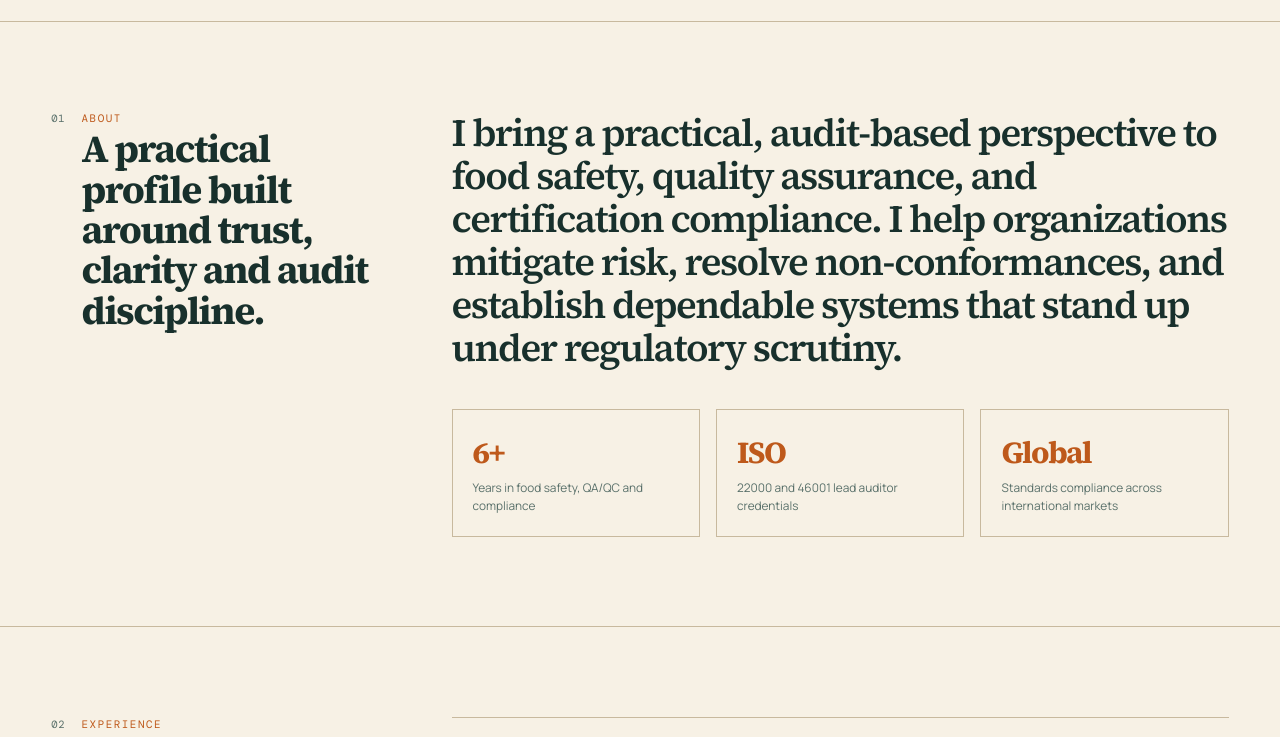
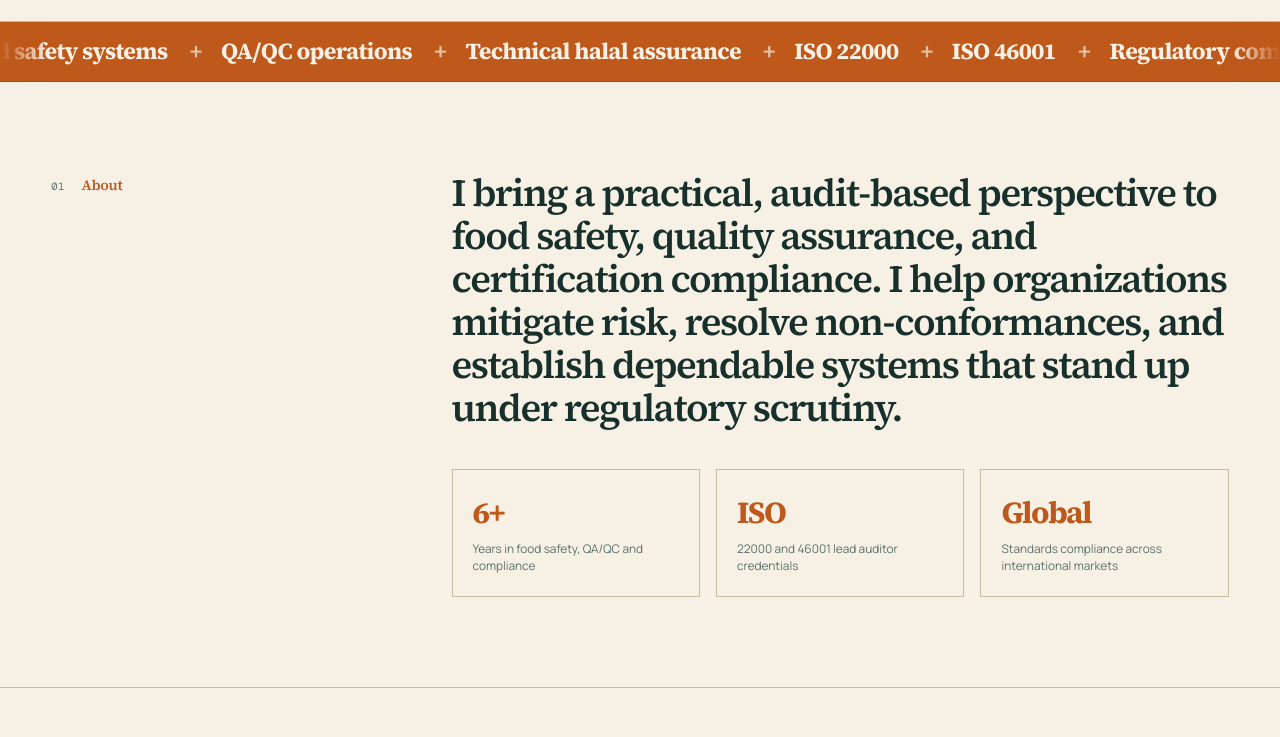
Before and after one commit to kamranraza001/kamran-portfolio, a React (Vite) app: page / in a window 1280 px wide. Shown: the part 900-1637 px from the top of the page. Built offline with nearby package versions, Linux system fonts and the light colour scheme.

Commit message:
Refine portfolio layout

```diff
--- a/src/App.tsx
+++ b/src/App.tsx
@@ -3,14 +3,11 @@ import { portfolio } from './data/portfolio'
 
 type Theme = 'light' | 'dark'
 
-function SectionTitle({ index, title, label }: { index: string; title: string; label: string }) {
+function SectionTitle({ index, label }: { index: string; label: string }) {
   return (
     <div className="section-title">
       <span>{index}</span>
-      <div>
-        <p>{label}</p>
-        <h2>{title}</h2>
-      </div>
+      <p>{label}</p>
     </div>
   )
 }
@@ -100,8 +97,14 @@ function App() {
           </div>
         </section>
 
+        <section className="marquee" aria-label="Areas of expertise">
+          <div>
+            {portfolio.marquee.map((item) => <span key={item}>{item} <b aria-hidden="true">+</b></span>)}
+          </div>
+        </section>
+
         <section className="section-grid section-stack about-section" id="about">
-          <SectionTitle index="01" label="About" title="A practical profile built around trust, clarity and audit discipline." />
+          <SectionTitle index="01" label="About" />
           <div className="section-content">
             <p className="statement statement-tight">{portfolio.about}</p>
             <div className="metrics metrics-cards">
@@ -116,7 +119,7 @@ function App() {
         </section>
 
         <section className="section-grid section-stack" id="experience">
-          <SectionTitle index="02" label="Experience" title="A concise path through certification, auditing and quality systems." />
+          <SectionTitle index="02" label="Experience" />
           <div className="section-content timeline">
             {portfolio.experience.map((role) => (
               <article className="timeline-item" key={role.title}>
@@ -139,7 +142,7 @@ function App() {
         </section>
 
         <section className="section-grid skills-section section-stack" id="skills">
-          <SectionTitle index="03" label="Expertise" title="What I do." />
+          <SectionTitle index="03" label="Expertise" />
           <div className="section-content">
             <div className="skills-intro">
               <h2>Systems that hold up under scrutiny.</h2>
@@ -173,7 +176,7 @@ function App() {
         </section>
 
         <section className="section-grid section-stack" id="certifications">
-          <SectionTitle index="04" label="Credentials" title="Selected qualifications and recognition." />
+          <SectionTitle index="04" label="Credentials" />
           <div className="section-content credential-layout">
             <div>
               <h2>Qualifications with operational perspective.</h2>
@@ -197,7 +200,7 @@ function App() {
         </section>
 
         <section className="section-grid section-stack" id="projects">
-          <SectionTitle index="05" label="Selected work" title="Examples of the kinds of work I support." />
+          <SectionTitle index="05" label="Selected work" />
           <div className="section-content project-grid">
             {portfolio.projects.map((project, index) => (
               <article className={`project-card project-${index + 1}`} key={project.title}>
@@ -215,7 +218,7 @@ function App() {
         </section>
 
         <section className="section-grid section-stack" id="education">
-          <SectionTitle index="06" label="Education" title="Academic background." />
+          <SectionTitle index="06" label="Education" />
           <div className="section-content education-list">
             {portfolio.education.map((item) => (
               <article key={item.degree}>
--- a/src/data/portfolio.ts
+++ b/src/data/portfolio.ts
@@ -16,6 +16,7 @@ export const portfolio = {
     { label: 'Contact', href: '#contact' },
   ],
   credentials: ['ISO 22000 Lead Auditor', 'ISO 46001 Lead Auditor', 'Technical Halal Auditor'],
+  marquee: ['Food safety systems', 'QA/QC operations', 'Technical halal assurance', 'ISO 22000', 'ISO 46001', 'Regulatory compliance'],
   metrics: [
     { value: '6+', label: 'Years in food safety, QA/QC and compliance' },
     { value: 'ISO', label: '22000 and 46001 lead auditor credentials' },
--- a/src/index.css
+++ b/src/index.css
@@ -349,6 +349,67 @@ p {
   font-size: 0.76rem;
 }
 
+.marquee {
+  overflow: hidden;
+  padding: 0.85rem 0;
+  color: var(--paper);
+  background: var(--orange);
+  white-space: nowrap;
+  border-bottom: 1px solid color-mix(in srgb, var(--orange-dark) 50%, transparent);
+}
+
+.marquee div {
+  display: inline-block;
+  min-width: 100%;
+  animation: scroll 28s linear infinite;
+}
+
+.marquee span {
+  font: 700 clamp(1rem, 1.8vw, 1.5rem) var(--serif);
+  letter-spacing: -0.03em;
+  margin-right: 1.2rem;
+}
+
+.marquee b {
+  color: color-mix(in srgb, var(--paper) 68%, transparent);
+  margin-left: 1.1rem;
+}
+
+.marquee:hover div {
+  animation-play-state: paused;
+}
+
+.marquee {
+  position: relative;
+}
+
+.marquee::before,
+.marquee::after {
+  content: '';
+  position: absolute;
+  top: 0;
+  bottom: 0;
+  width: 3rem;
+  z-index: 1;
+  pointer-events: none;
+}
+
+.marquee::before {
+  left: 0;
+  background: linear-gradient(to right, var(--orange), transparent);
+}
+
+.marquee::after {
+  right: 0;
+  background: linear-gradient(to left, var(--orange), transparent);
+}
+
+@keyframes scroll {
+  to {
+    transform: translateX(-12%);
+  }
+}
+
 .section-grid {
   display: grid;
   grid-template-columns: minmax(14rem, 0.62fr) minmax(0, 1.38fr);
@@ -365,6 +426,7 @@ p {
   display: flex;
   gap: 1rem;
   align-items: baseline;
+  padding-top: 0.2rem;
 }
 
 .section-title > span {
@@ -373,25 +435,11 @@ p {
   letter-spacing: 0.08em;
 }
 
-.section-title > div {
-  display: grid;
-  gap: 0.25rem;
-}
-
 .section-title p {
   margin: 0;
   color: var(--orange);
-  font: 0.68rem var(--mono);
-  letter-spacing: 0.14em;
-  text-transform: uppercase;
-}
-
-.section-title h2 {
-  margin: 0;
-  color: var(--ink);
-  font: 700 clamp(1.9rem, 3vw, 3rem) / 1.05 var(--serif);
-  letter-spacing: -0.04em;
-  max-width: 14ch;
+  font: 0.9rem var(--serif);
+  letter-spacing: -0.02em;
 }
 
 .section-content {
```
